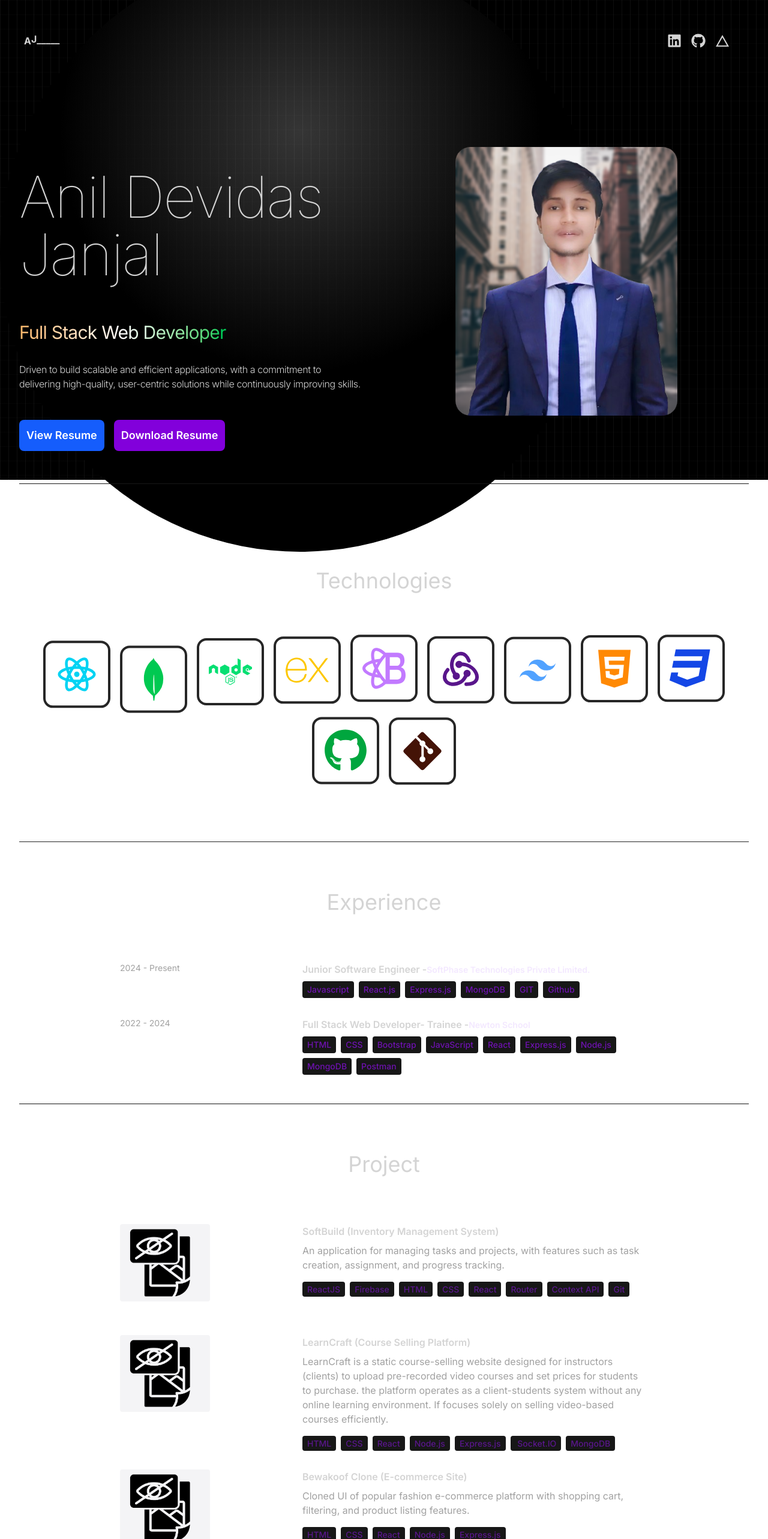
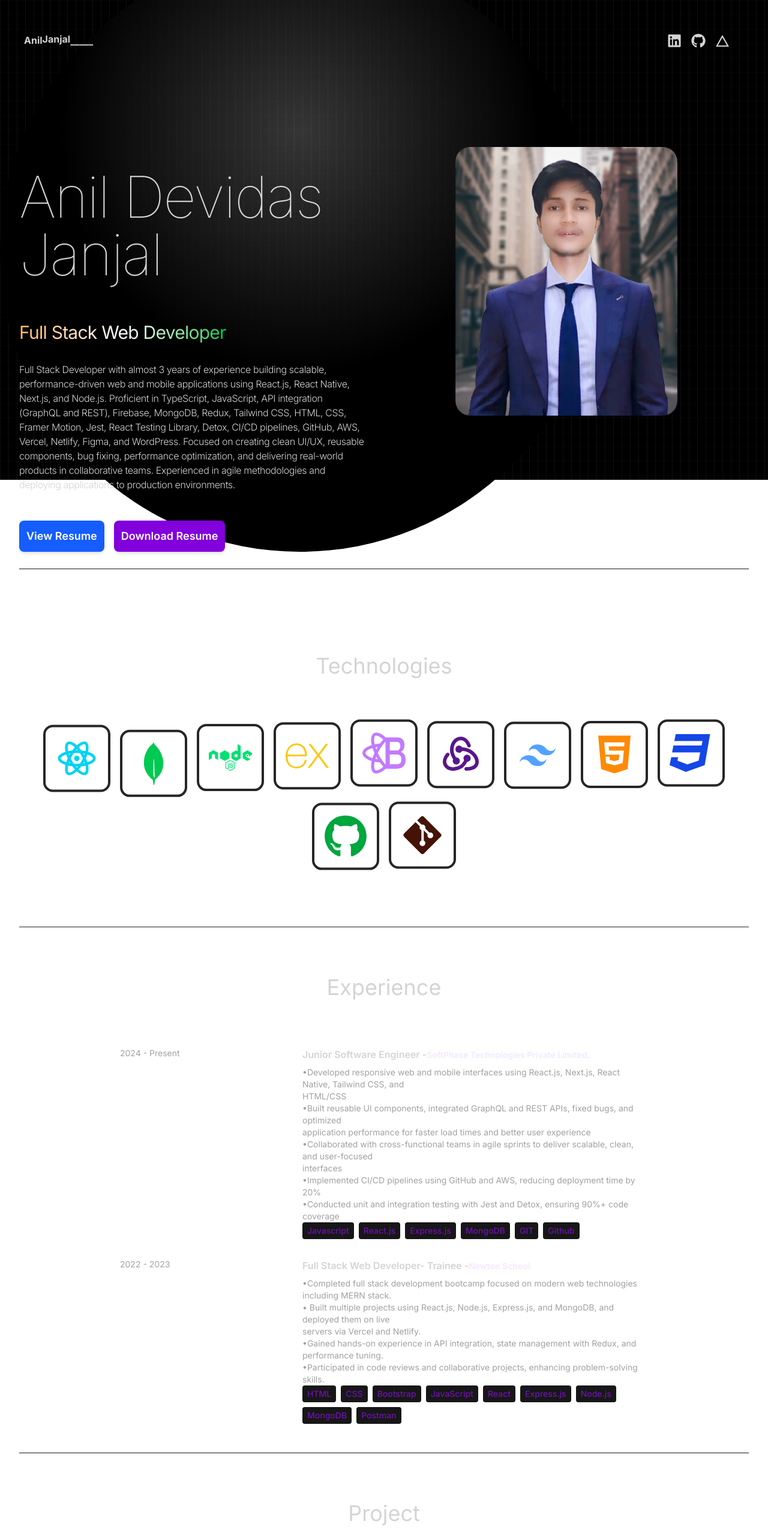
Before and after one commit to AnilJanjal/My-Portfolio-CV, a React (Vite) app: page / in a window 1280 px wide. Shown: the top 2566 px of the page at 60% size. Built offline with nearby package versions, Linux system fonts and the light colour scheme.

Commit message:
Updated experience section, hero, navbar and replaced CV file

```diff
--- a/src/components/Experience.jsx
+++ b/src/components/Experience.jsx
@@ -31,6 +31,9 @@ const Experience = () => {
                                     {experience.company}
                                 </span>
                             </h6>
+                            <p className="mt-2 text-neutral-400 whitespace-pre-line text-sm">
+  {experience.description}
+</p>
                             <div className="w-full flex flex-wrap gap-2 sm:flex-row">
                                 {experience.technologies.map((tech, index) => (
                                     <span
--- a/src/components/Hero.jsx
+++ b/src/components/Hero.jsx
@@ -1,7 +1,7 @@
 import { HERO_CONTENT } from "../constants"
 import profilePic from "../assets/AJIMG-preview1.png"
 import { motion } from "framer-motion"
-import resumePDF from "../assets/Anil_Janjal_CV.pdf"
+import resumePDF from "../assets/Anil Janjal__CV.pdf"
 
 const container = (delay) => ({
   hidden: { x: -100, opacity: 0 },
--- a/src/components/Navbar.jsx
+++ b/src/components/Navbar.jsx
@@ -6,7 +6,7 @@ const Navbar = () => {
     return <nav className="mb-20 flex items-center justify-between py-6">
       <div className="flex flex-shrink-0 items-center">
       <h1 className="mx-2 w-10 flex space-x-0.1 text-1xl font-bold">
-    {["A",  "J","_____"].map((char, index) => (
+    {["Anil",  "Janjal","_____"].map((char, index) => (
       <span
         key={index}
         className={`inline-block ${
--- a/src/constants/index.js
+++ b/src/constants/index.js
@@ -1,25 +1,54 @@
 import project from "../assets/projects/project.png";
 
-
-export const HERO_CONTENT = `Driven to build scalable and efficient applications, with a commitment to
-delivering high-quality, user-centric solutions while continuously improving
-skills.`;
-
+export const HERO_CONTENT = `Full Stack Developer with almost 3 years of experience building scalable, performance-driven web and mobile applications using
+ React.js, React Native, Next.js, and Node.js. Proficient in TypeScript, JavaScript, API integration (GraphQL and REST), Firebase,
+ MongoDB, Redux, Tailwind CSS, HTML, CSS, Framer Motion, Jest, React Testing Library, Detox, CI/CD pipelines, GitHub, AWS, Vercel,
+ Netlify, Figma, and WordPress. Focused on creating clean UI/UX, reusable components, bug fixing, performance optimization, and
+ delivering real-world products in collaborative teams. Experienced in agile methodologies and deploying applications to production
+ environments.`;
 
 export const EXPERIENCES = [
   {
     year: "2024 - Present",
     role: "Junior Software Engineer",
     company: "SoftPhase Technologies Private Limited.",
-    description: `Assisted in the development and maintenance of web application using ReactJS, HTML, CSS, and Tailwind CSS. Implemented responsive and interactive UI components using mordern frontend technologies. Supported the team by fixing UI bugs, optimizing performance, and enhancing user experience.Worked closely with the team to understand project requirements and deliver efficient and scalable frontend solutions. Participated in code reviews, collaborated wite senior developers, and continuously improved coding practices. Assisted in devugging issues and ensuring Ui consistency across different devices and browsers.`,
-    technologies: ["Javascript", "React.js", "Express.js", "MongoDB", "GIT", "Github"],
+    description: `•Developed responsive web and mobile interfaces using React.js, Next.js, React Native, Tailwind CSS, and
+HTML/CSS
+ •Built reusable UI components, integrated GraphQL and REST APIs, fixed bugs, and optimized
+application performance for faster load times and better user experience
+ •Collaborated with cross-functional teams in agile sprints to deliver scalable, clean, and user-focused
+interfaces
+ •Implemented CI/CD pipelines using GitHub and AWS, reducing deployment time by 20%
+ •Conducted unit and integration testing with Jest and Detox, ensuring 90%+ code coverage`,
+    technologies: [
+      "Javascript",
+      "React.js",
+      "Express.js",
+      "MongoDB",
+      "GIT",
+      "Github",
+    ],
   },
   {
-    year: "2022 - 2024",
+    year: "2022 - 2023",
     role: "Full Stack Web Developer- Trainee",
     company: "Newton School",
-    description: `Developed and deployed full-stack web applications,enhancing skills in both front-end and back-end technologies. -Gained hands-on experience in building user-centric applications with morder frameworks and tools. -Worked on responsive UI design,and state management.`,
-    technologies: ["HTML", "CSS", "Bootstrap", "JavaScript", "React", "Express.js", "Node.js", "MongoDB", "Postman"],
+    description: `•Completed full stack development bootcamp focused on modern web technologies including MERN stack.
+• Built multiple projects using React.js, Node.js, Express.js, and MongoDB, and deployed them on live
+ servers via Vercel and Netlify.
+•Gained hands-on experience in API integration, state management with Redux, and performance tuning.
+•Participated in code reviews and collaborative projects, enhancing problem-solving skills.`,
+    technologies: [
+      "HTML",
+      "CSS",
+      "Bootstrap",
+      "JavaScript",
+      "React",
+      "Express.js",
+      "Node.js",
+      "MongoDB",
+      "Postman",
+    ],
   },
 ];
 
@@ -29,37 +58,76 @@ export const PROJECTS = [
     image: project,
     description:
       "An application for managing tasks and projects, with features such as task creation, assignment, and progress tracking.",
-    technologies: ["ReactJS", "Firebase", "HTML", "CSS", "React", "Router", "Context API", "Git"],
-  },
-  {
-    title: "LearnCraft (Course Selling Platform)",
-    image: project,
-    description:
-      "LearnCraft is a static course-selling website designed for instructors (clients) to upload pre-recorded video courses and set prices for students to purchase. the platform operates as a client-students system without any online learning environment. If focuses solely on selling video-based courses efficiently.",
-    technologies: ["HTML", "CSS", "React", "Node.js", "Express.js", " Socket.IO", "MongoDB"],
-  },
-  {
-    title: "Bewakoof Clone (E-commerce Site)",
-    image: project,
-    description:
-      "Cloned UI of popular fashion e-commerce platform with shopping cart, filtering, and product listing features.",
-    technologies: ["HTML", "CSS", "React", "Node.js", "Express.js"],
+    technologies: [
+      "ReactJS",
+      "Firebase",
+      "HTML",
+      "CSS",
+      "React",
+      "Router",
+      "Context API",
+      "Git",
+    ],
   },
   {
     title: "MediMizer (Hospital Management System)",
     image: project,
     description:
       "MediMizer help hospitals and others who need Hospital Management Solutions for BioMedical Compliance, From customer support to tracking parts to tracking medical equipment our software helps you filter down to the finest detail to get the data for decision making.",
-    technologies: ["HTML", "React", "Axios","Node.js + Express.js", "Bootstrap","MongoDB", "JWT", "RESTful APIs" ,"CI/CD" ,"AWS"],
+    technologies: [
+      "HTML",
+      "React",
+      "Axios",
+      "Node.js + Express.js",
+      "Bootstrap",
+      "MongoDB",
+      "JWT",
+      "RESTful APIs",
+      "CI/CD",
+      "AWS",
+    ],
   },
   {
     title: "FieldServio (Field Service Management Tool)",
     image: project,
     description:
       "FieldServio helps you manage it all, whether it be customer management, inventory control, mobile field operations, or financial reporting.",
-    technologies: ["HTML", "Tailwind CSS", "React", "Node.js", "Express.js", " Socket.IO", "MongoDB", "AWS","CI/CD" , "Postman" ],
+    technologies: [
+      "HTML",
+      "Tailwind CSS",
+      "React",
+      "Node.js",
+      "Express.js",
+      " Socket.IO",
+      "MongoDB",
+      "AWS",
+      "CI/CD",
+      "Postman",
+    ],
+  },
+  {
+    title: "ShopSwift (E-Commerce Mobile App)",
+    image: project,
+    description:
+      "•Designed a mobile e-commerce app allowing users to browse products, manage shopping carts, place orders, and track delivery status using React Native•Emphasized clean UI, smooth navigation, and real-time updates for a seamless shopping experience•Integrated payment gateways and optimized for cross-platform performance on iOS and Android",
+    technologies: [
+      "HTML",
+      "CSS",
+      "React.Native",
+      "Node.js",
+      "Express.js",
+      " Socket.IO",
+      "MongoDB",
+    ],
   },
 
+  {
+    title: "FieldXpress (Mobile Field Service App)",
+    image: project,
+    description:
+      "•Developed a mobile app for field technicians to view tasks, update job status, and capture customer signatures using React Native, Redux, and Firebase•Focused on responsive UI screens, smooth navigation, and real-time data display•Incorporated push notifications and offline capabilities, boosting field productivity by 20% ",
+    technologies: ["HTML", "CSS", "React.Native", "Node.js", "Express.js"],
+  },
 ];
 
 export const CONTACT = {
```
Also changed, not shown: 2 other files (tests, documents, lock files or other folders).
